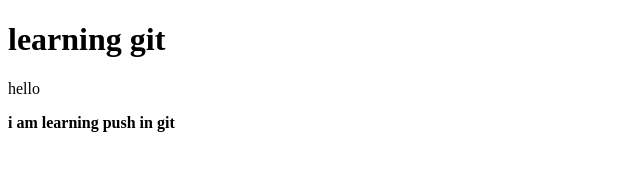
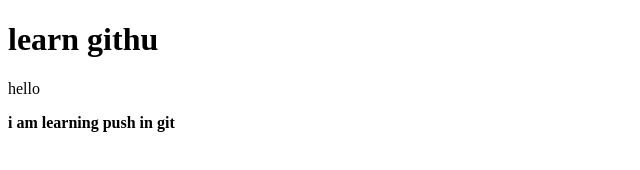
Before and after one commit to Tamanna-Thakur/git_learning, a plain HTML site: page index.html in a window 1280 px wide. Shown: the full height of the page, 0-640 px from the left. Drawn offline with Linux system fonts and the light colour scheme.

Commit message:
learn githu to learning github

```diff
--- a/index.html
+++ b/index.html
@@ -7,7 +7,7 @@
     <link rel="stylesheet" href="index.html">
 </head>
 <body>
-    <h1>learning git</h1>
+    <h1>learn githu</h1>
     <p>hello</p>
     <b>i am learning push in git</b>
 </body>
```
